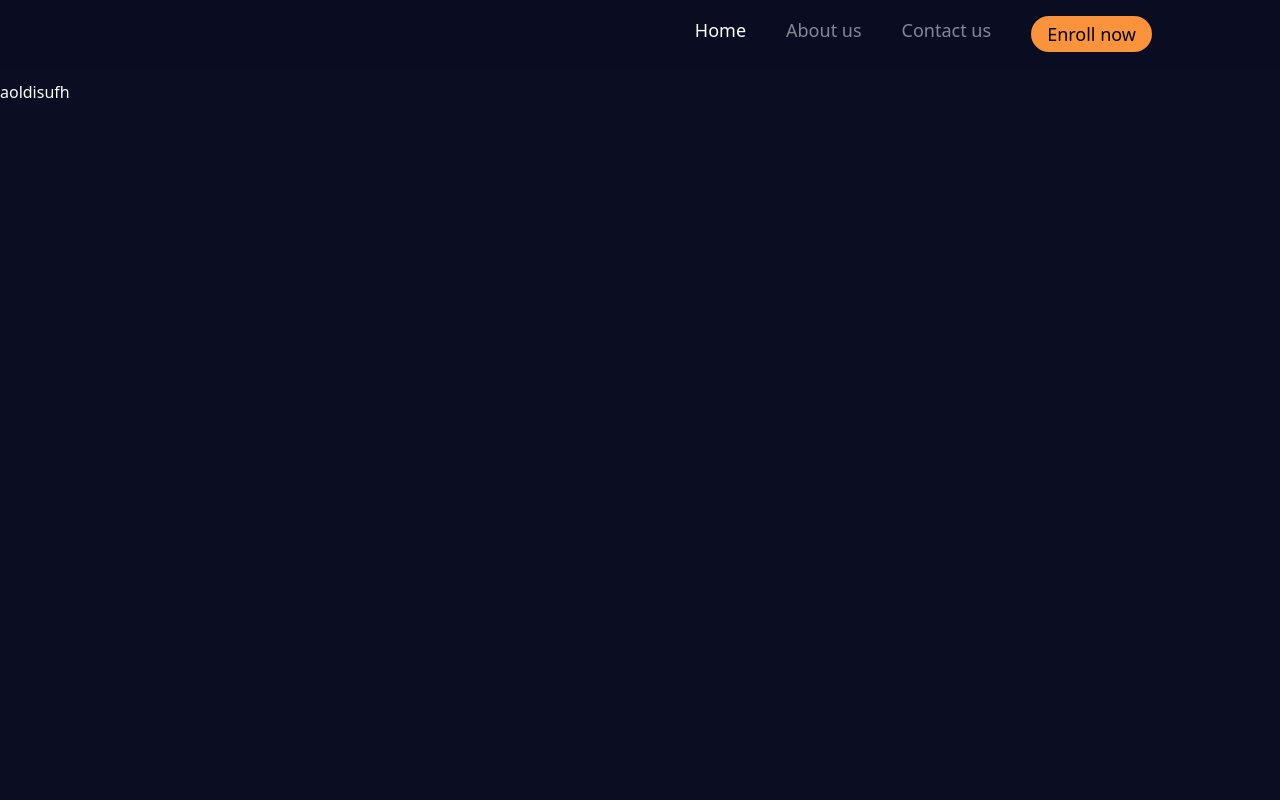
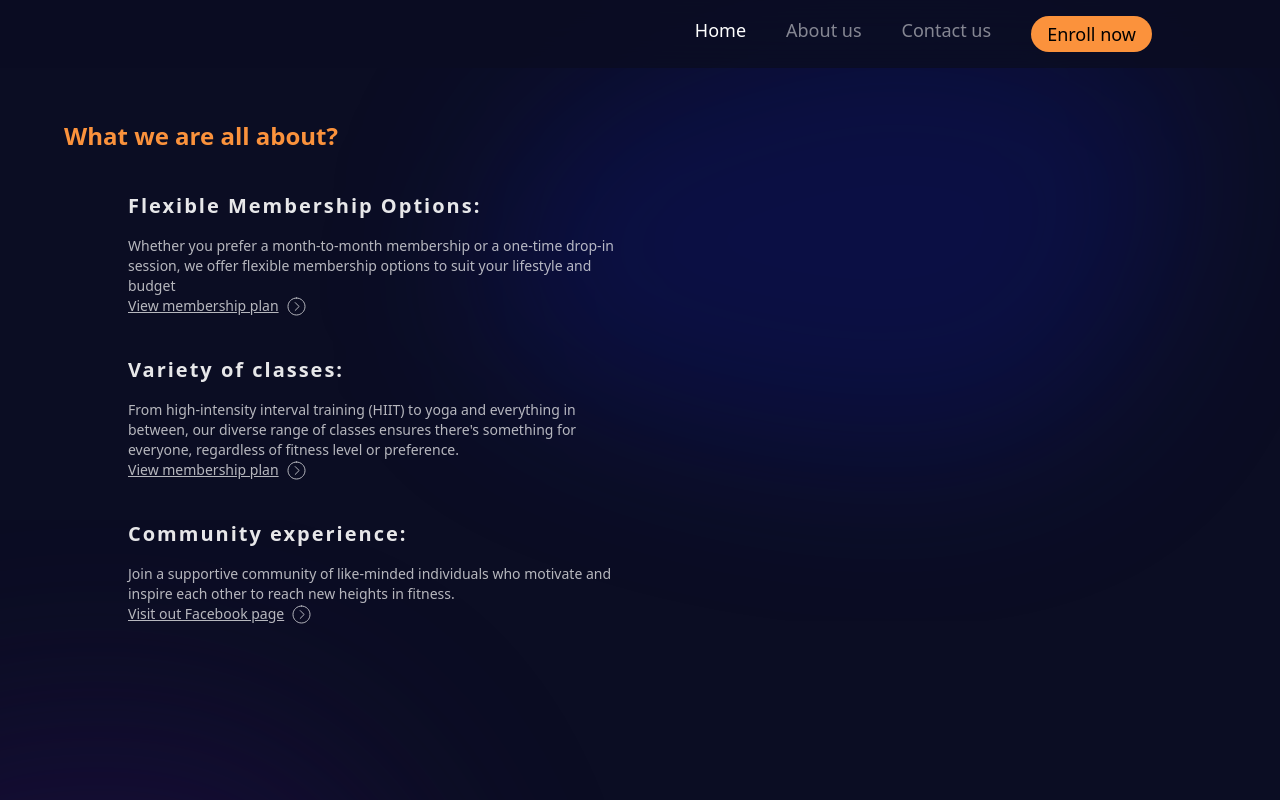
Before and after one commit to bipu01/gymTs, a React (Vite) app: page /aboutUs in a window 1280 px wide. Built offline with nearby package versions, Linux system fonts and the light colour scheme; the HTML template or start-up script is replaced by a standard one.

Commit message:
about us layout added

```diff
--- a/src/Pages/AboutUsPage/AboutUsPage.tsx
+++ b/src/Pages/AboutUsPage/AboutUsPage.tsx
@@ -1,9 +1,59 @@
+import { Link } from "react-router-dom"
+import { marginForSubTests, marginForSubTestsHeading } from "../../declaratiionVariables"
 
 const AboutUsPage = () => {
   return (
-    <div className="h-100vh py-10vh">
-       aoldisufh
+    <div className="h-100vh pt-15vh relative">
+    <img src="/upperBlob.svg" alt="" className="absolute top-0% xmd:-top-20% w-80vw -right-20% xmd:-right-5vw"/>
+    <img src="/bottomBlob.svg" alt="" className="absolute top-65% w-80vw -left-30vw"/>
+    <div>
+    <h1 className={`${marginForSubTestsHeading} text-2xl mb-5vh text-orange-400 font-bold`}>What we are all about?</h1>
+      <div className={`${marginForSubTests} my-5vh`}>
+        <h1 className={` text-md xmd:text-xl font-bold opacity-90 tracking-widest`}> Flexible Membership Options:</h1>
+        <p className={`mt-4 opacity-70 text-xs xmd:text-sm xmd:w-40vw`}>
+        Whether you prefer a month-to-month membership or a one-time drop-in session, we offer flexible membership options to suit your lifestyle and budget
+        </p>
+        <Link to={"/enrollPage"}>
+          <div className="flex items-center text-xs xmd:text-sm gap-2">
+            <p className=" underline opacity-70 hover:opacity-100">
+              View membership plan
+            </p>
+            <img className="opacity-70 " src="/rightPointed.svg" alt="right Poninted" />
+            </div>
+        </Link>
+      </div>
+
+      <div className={`${marginForSubTests} my-5vh`}>
+        <h1 className={` text-md xmd:text-xl font-bold opacity-90 tracking-widest`}> Variety of classes:</h1>
+        <p className={`mt-4 opacity-70 text-xs xmd:text-sm xmd:w-40vw`}>
+        From high-intensity interval training (HIIT) to yoga and everything in between, our diverse range of classes ensures there's something for everyone, regardless of fitness level or preference.
+        </p>
+        <Link to={"/enrollPage"}>
+          <div className="flex items-center text-xs xmd:text-sm gap-2">
+            <p className=" underline opacity-70 hover:opacity-100">
+              View membership plan
+            </p>
+            <img className="opacity-70 " src="/rightPointed.svg" alt="right Poninted" />
+            </div>
+        </Link>
+      </div>
+
+      <div className={`${marginForSubTests} my-5vh`}>
+        <h1 className={` text-md xmd:text-xl font-bold opacity-90 tracking-widest`}> Community experience:</h1>
+        <p className={`mt-4 opacity-70 text-xs xmd:text-sm xmd:w-40vw`}>
+        Join a supportive community of like-minded individuals who motivate and inspire each other to reach new heights in fitness.
+        </p>
+        <Link to={"/enrollPage"}>
+          <div className="flex items-center text-xs xmd:text-sm gap-2">
+            <p className=" underline opacity-70 hover:opacity-100">
+              Visit out Facebook page
+            </p>
+            <img className="opacity-70 " src="/rightPointed.svg" alt="right Poninted" />
+            </div>
+        </Link>
+      </div>
     </div>
+  </div>
   )
 }
 
--- a/src/Pages/ContactUsPage/ContactUsPage.tsx
+++ b/src/Pages/ContactUsPage/ContactUsPage.tsx
@@ -1,6 +1,12 @@
 const ContactUsPage = () => {
   return (
-    <div className="h-100vh py-10vh">ContactUsPage</div>
+    <div className="h-100vh py-10vh relative">
+      <img src="/upperBlob.svg" alt="" className="absolute top-0% xmd:-top-20% w-80vw -right-20% xmd:-right-5vw"/>
+      <img src="/bottomBlob.svg" alt="" className="absolute top-65% w-80vw -left-30vw"/>
+      <div>
+
+      </div>
+    </div>
   )
 }
 
--- a/src/Pages/EnrollNowPage/EnrollNowPage.tsx
+++ b/src/Pages/EnrollNowPage/EnrollNowPage.tsx
@@ -1,4 +1,4 @@
-import { requiresMargin } from "../../declaratiionVariables"
+import { marginForEnrollPrograms, marginForSubTestsHeading } from "../../declaratiionVariables"
 import ProgramMenu from "../../components/ProgramMenu";
 import {useState } from "react";
 
@@ -52,12 +52,12 @@ const EnrollNow = () => {
   };
 
   return (
-    <div className={`${requiresMargin} pb-20vh h-100vh overflow-y-auto overflow-x-hidden pt-10vh relative`}>
+    <div className={` pb-20vh h-100vh overflow-y-auto overflow-x-hidden pt-15vh relative`}>
       <img src="/upperBlob.svg" alt="" className="absolute top-0% xmd:-top-20% w-80vw -right-20% xmd:-right-5vw"/>
       <img src="/bottomBlob.svg" alt="" className="absolute top-65% w-80vw -left-30vw"/>
 
-      <h1 className="text-2xl xmd:3xl mb-5vh text-orange-400 font-bold">Our plans:</h1>
-      <div className="relative z-10 flex flex-col border-solid rounded-2xl border-2 border-white50 p-2 py-8 xmd:py-12 xmd:p-10  gap-8 xmd:gap-12 ">
+      <h1 className={`${marginForSubTestsHeading} text-2xl  mb-5vh text-orange-400 font-bold`}>Our plans:</h1>
+      <div className={`${marginForEnrollPrograms} relative z-10 flex flex-col border-solid rounded-2xl border-2 border-white50 p-8 py-8 xmd:py-12 xmd:px-10 gap-8 xmd:gap-12 `}>
 
         <div id="monthly" onClick={toggleMonthlyMenu}>
           <div className="flex items-center">
--- a/src/declaratiionVariables.ts
+++ b/src/declaratiionVariables.ts
@@ -1,5 +1,8 @@
 export const requiresMargin = "px-2 sm:px-8 lg:px-0 xl:mx-10vw 2xl:mx-20vw";
 export const requiresPadding = "px-2 py-4 sm:px-8 xl:px-10% 2xl:px-20vw";
+export const marginForEnrollPrograms = "px-2 mx-2 xmd:mx-8 xl:mx-10vw 2xl:mx-20vw";
+export const marginForSubTestsHeading = "mx-2 xmd:mx-10 xl:mx-5vw 2xl:mx-15vw";
+export const marginForSubTests = "mx-6 xmd:mx-16 xl:mx-10vw 2xl:mx-20vw";
 
 export const pseudoLinesForTime = `after:absolute after:w-2px after:h-14 xmd:after:h-18
 after:top-0 after:left-80% xmd:after:left-100% after:ml-10 after:bg-white after:opacity-50`
```
